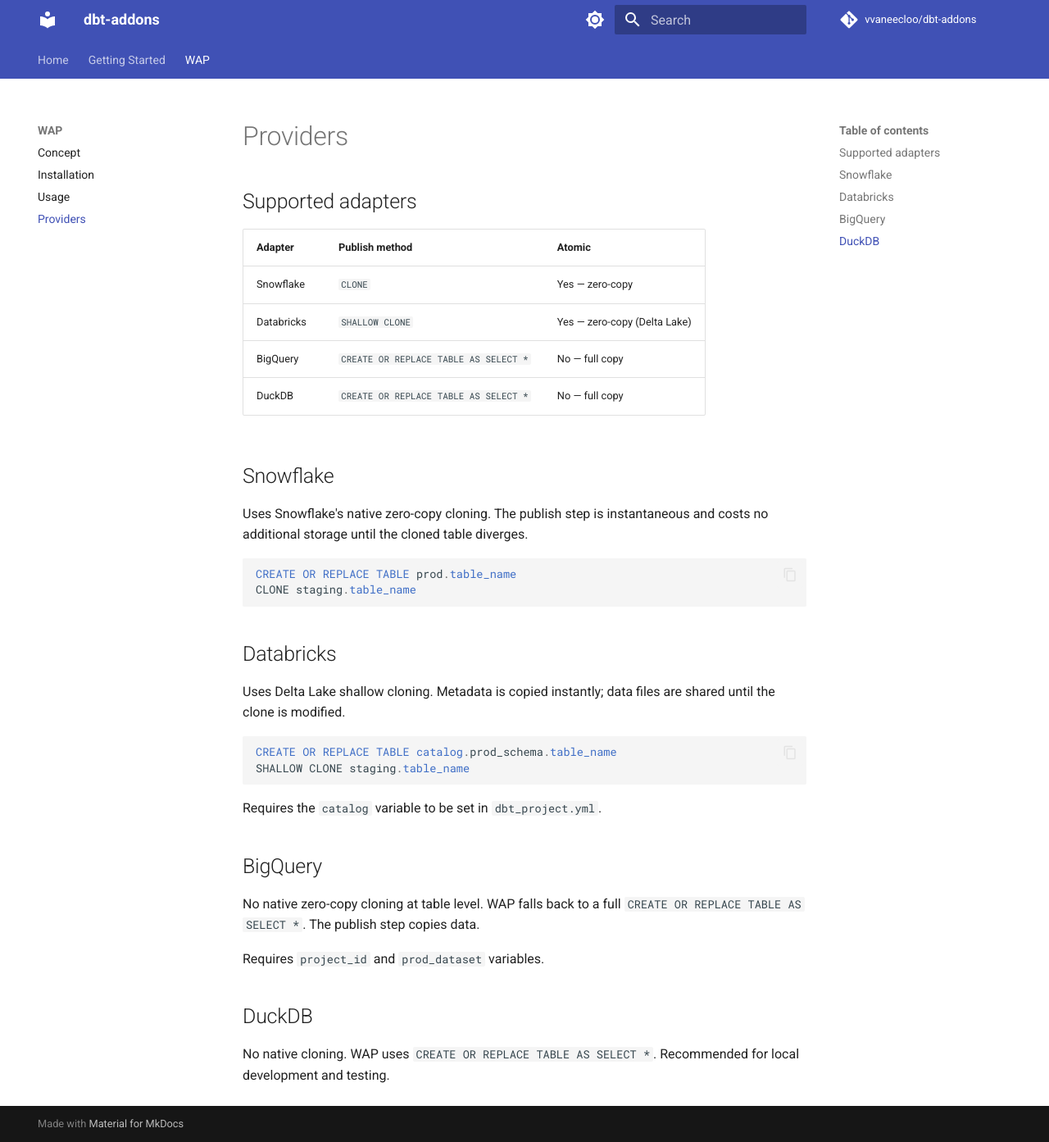
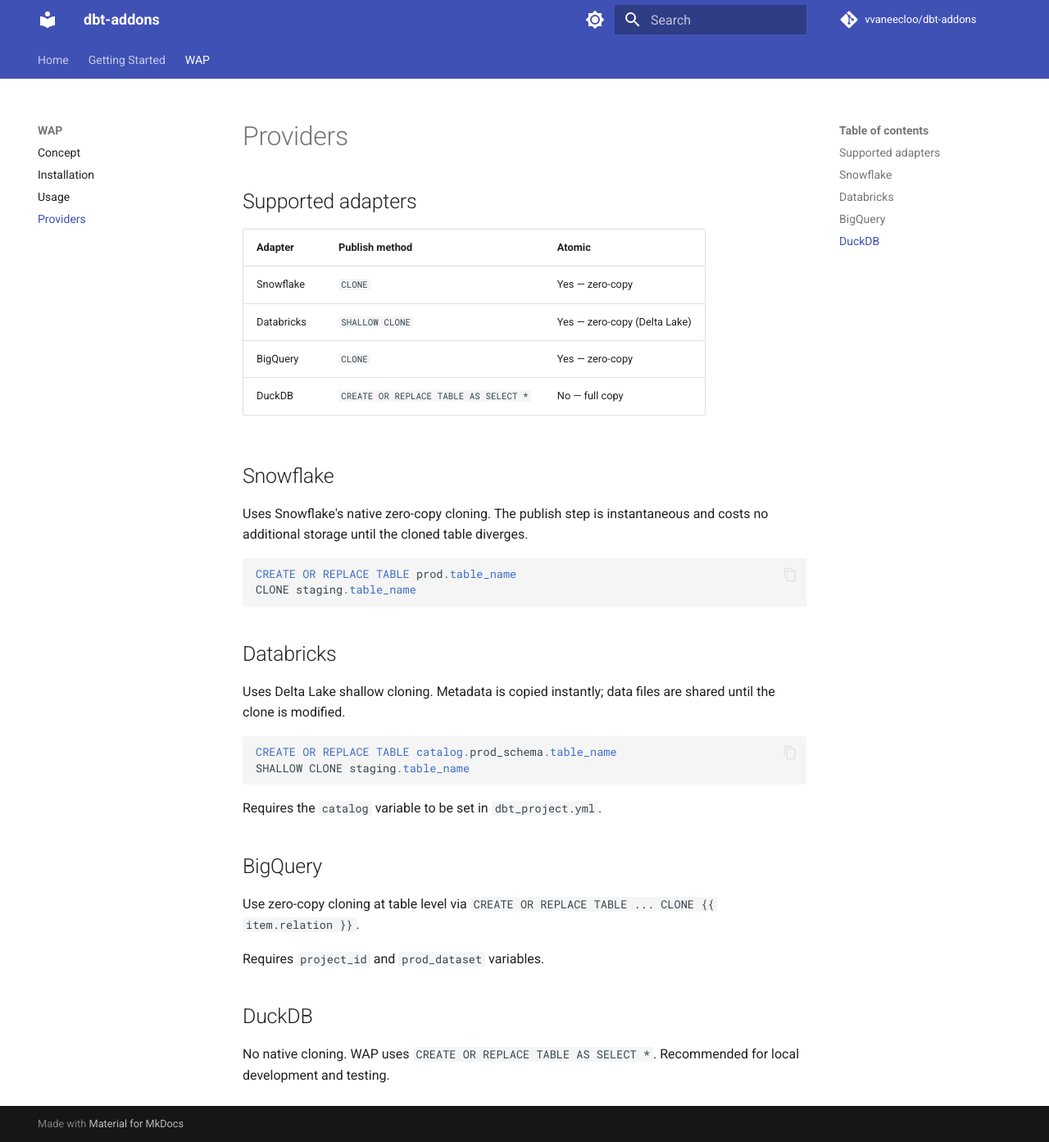
Before and after one commit to vvaneecloo/dbt-addons, an MkDocs documentation site: the page built from docs/wap/providers.md, in a window 1280 px wide and 1393 px high. Shown: the whole window at 82% size. Built offline with MkDocs 1.6.1 and Material for MkDocs 9.7.7, drawn with Linux system fonts in a browser that asks for light colours; comment, search, counter and statistics services are not loaded.

Commit message:
fix: bq clone instead of create or replace (#7)

```diff
--- a/docs/wap/providers.md
+++ b/docs/wap/providers.md
@@ -6,7 +6,7 @@
 |---|---|---|
 | Snowflake | `CLONE` | Yes — zero-copy |
 | Databricks | `SHALLOW CLONE` | Yes — zero-copy (Delta Lake) |
-| BigQuery | `CREATE OR REPLACE TABLE AS SELECT *` | No — full copy |
+| BigQuery | `CLONE` | Yes — zero-copy |
 | DuckDB | `CREATE OR REPLACE TABLE AS SELECT *` | No — full copy |
 
 ## Snowflake
@@ -31,7 +31,7 @@ Requires the `catalog` variable to be set in `dbt_project.yml`.
 
 ## BigQuery
 
-No native zero-copy cloning at table level. WAP falls back to a full `CREATE OR REPLACE TABLE AS SELECT *`. The publish step copies data.
+Use zero-copy cloning at table level via `CREATE OR REPLACE TABLE ... CLONE {{ item.relation }}`.
 
 Requires `project_id` and `prod_dataset` variables.
 
```
Also changed, not shown: docs/wap/concept.md (+1 -1 lines), 1 other file.
